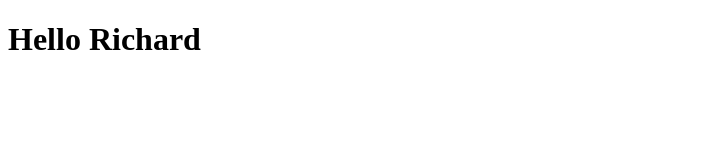
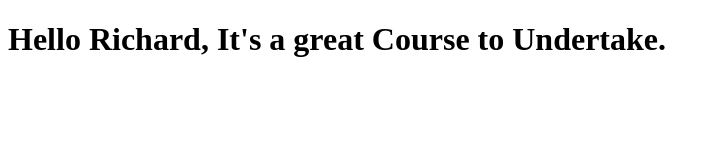
Before and after one commit to Richard-74/Richard-Test, a plain HTML site: page site/index.html in a window 1280 px wide. Shown: the whole page, without its empty margins (0-720 px from the left). Drawn offline with Linux system fonts and the light colour scheme.

Commit message:
Small addition to our page content.

```diff
--- a/site/index.html
+++ b/site/index.html
@@ -4,7 +4,7 @@
 	<title>Hello Richard</title>
 </head>
 <body>
-	<h1>Hello Richard</h1>
+	<h1>Hello Richard, It's a great Course to Undertake.</h1>
 
 </body>
 </html>
```
